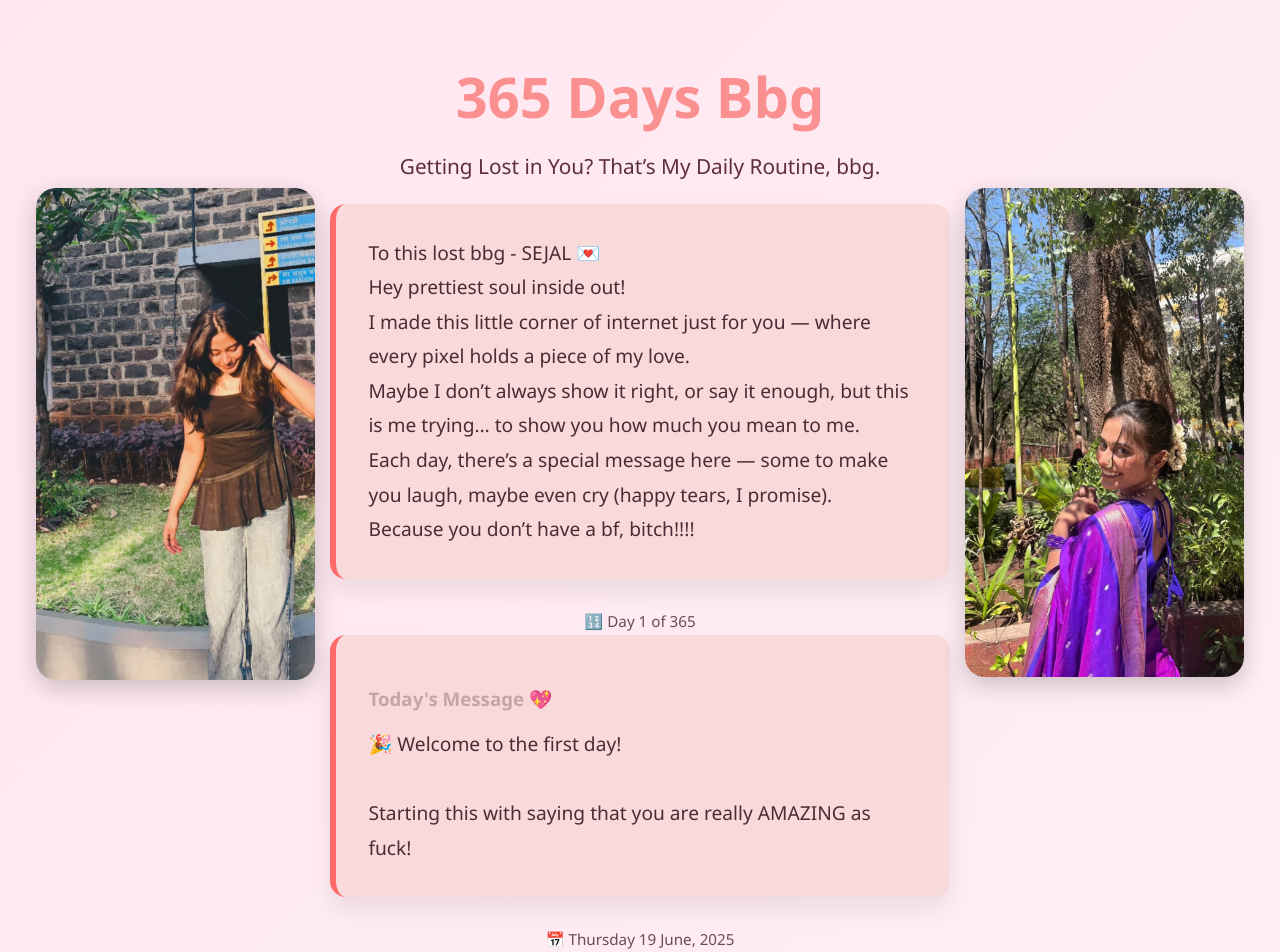
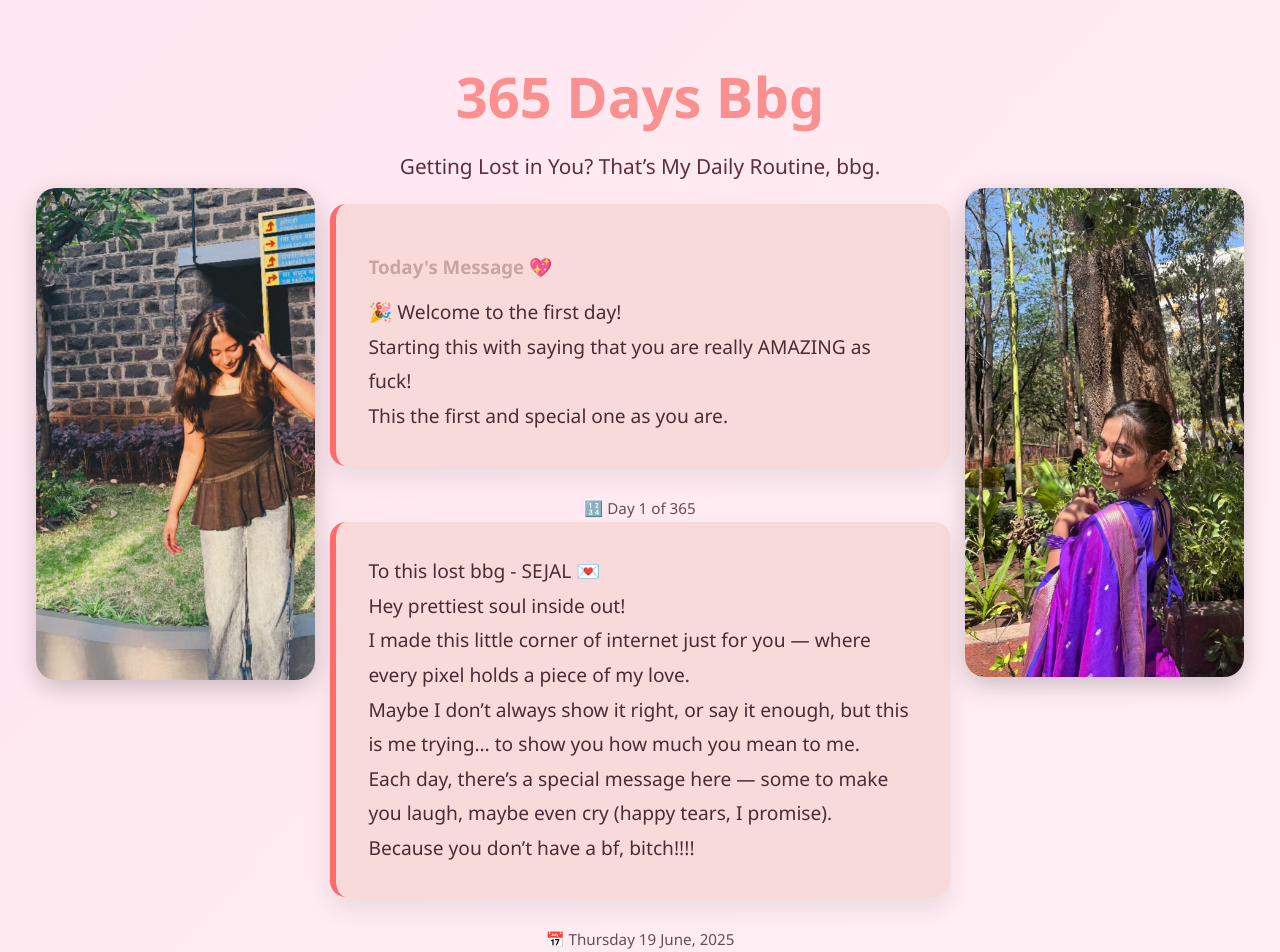
Before and after one commit to juie-ing/365-days-bbg, a React (Create React App) app: page / in a window 1280 px wide. Shown: the top 952 px of the page. Built offline with nearby package versions, Linux system fonts and the light colour scheme.

Commit message:
🚫 Remove leftover style.css import (final fix)

```diff
--- a/src/App.tsx
+++ b/src/App.tsx
@@ -147,7 +147,7 @@ function App() {
 
   const messages = [
     `To this lost bbg - SEJAL 💌\nHey prettiest soul inside out!\nI made this little corner of internet just for you — where every pixel holds a piece of my love.\nMaybe I don’t always show it right, or say it enough,  but this is me trying… to show you how much you mean to me.\nEach day, there’s a special message here — some to make you laugh, maybe even cry (happy tears, I promise).\nBecause you don’t have a bf, bitch!!!!`,
-    `🎉 Welcome to the first day!\n\nStarting this with saying that you are really AMAZING as fuck!`
+    `🎉 Welcome to the first day!\nStarting this with saying that you are really AMAZING as fuck!\nThis the first and special one as you are. `
   ];
 
   const birthdayMessage = `🎂 Happy Birthday, SEJAL! 🎂\n\nYou are light wrapped in stardust, strength wrapped in a smile.\nOn this day, know that the world became brighter because of you.\nToday is for celebrating YOU — your beauty, your grace, your soul.\nYou deserve joy beyond galaxies. Love you endlessly 💖`;
@@ -176,15 +176,14 @@ function App() {
           </SideColumn>
 
           <CenterColumn>
-            <Card>
-              <Message>{messages[0]}</Message>
-            </Card>
-            <DateText>{dayCountText}</DateText>
-
-            <Card>
+          <Card>
               <h3 style={{ color: '#C6A5A5', marginBottom: '1rem' }}>Today's Message 💖</h3>
 
               <Message>{dailyMessage}</Message>
+            </Card>
+            <DateText>{dayCountText}</DateText>
+            <Card>
+              <Message>{messages[0]}</Message>
             </Card>
             <DateText>📅 {formattedDate}</DateText>
             {!isBirthday && <DateText>{birthdayCountdown}</DateText>}
```
